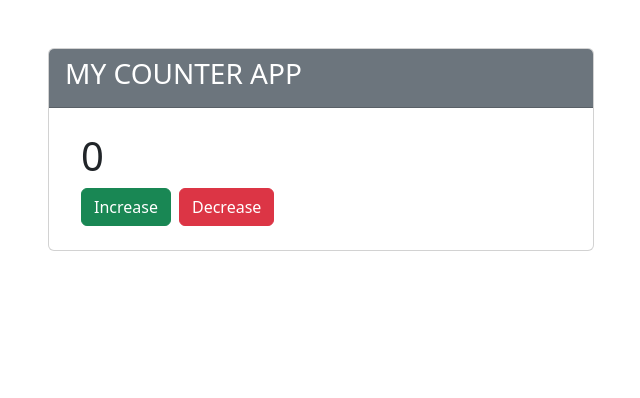
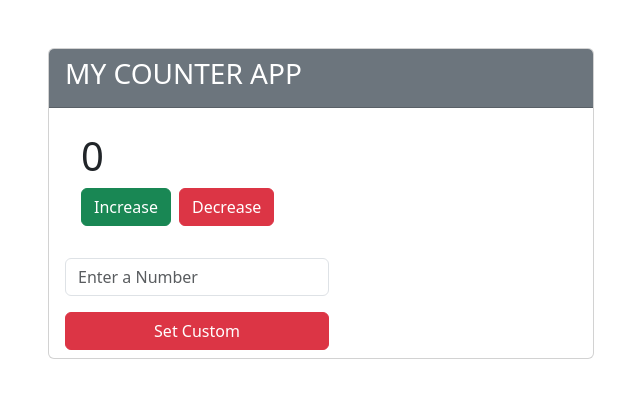
Before and after one commit to GausAlMunirTushar/react-redux-app, a React (Create React App) app: page / in a window 1280 px wide. Shown: the top 398 px of the page, without its empty margins (319-959 px from the left). Built offline with nearby package versions, Linux system fonts and the light colour scheme.

Commit message:
redux custom field

```diff
--- a/src/components/counter/Counter.jsx
+++ b/src/components/counter/Counter.jsx
@@ -1,9 +1,9 @@
-import React from 'react';
+import React, { useRef } from 'react';
 import { useSelector, useDispatch } from 'react-redux';
-import { increment, decrement} from '../../redux/state/counter/counterSlice';
+import { increment, decrement, setCustom} from '../../redux/state/counter/counterSlice';
 
 const Counter = () => {
-
+    const myNumber = useRef()
     const count = useSelector((state)=> state.counter.value)
     const dispatch = useDispatch();
     return (
@@ -17,6 +17,10 @@ const Counter = () => {
                     <div onClick={()=>{dispatch(increment())}} className="btn btn-success mx-2">Increase</div>
                     <div onClick={()=>{dispatch(decrement())}} className="btn btn-danger">Decrease</div>
                 </div>
+                <div className='mx-2'>
+                    <input ref={myNumber} className='form-control w-50 m-2' type="number" placeholder='Enter a Number'/>
+                    <button onClick={()=>{dispatch(setCustom(myNumber.current.value))}} className='m-2 w-50 btn btn-danger'>Set Custom</button>
+                </div>
             </div>
         </div>
     );
--- a/src/redux/state/counter/counterSlice.js
+++ b/src/redux/state/counter/counterSlice.js
@@ -7,12 +7,15 @@ const counterSlice = createSlice({
     },
     reducers:{
         increment: (state) => {
-            state.value += 1;
+            state.value = state.value + 1;
         },
         decrement: (state) => {
             state.value -= 1;
+        },
+        setCustom: (state, action) => {
+            state.value = action.payload;
         }
     }
 });
-export const { increment, decrement } = counterSlice.actions;
+export const { increment, decrement, setCustom } = counterSlice.actions;
 export default counterSlice.reducer;
```
